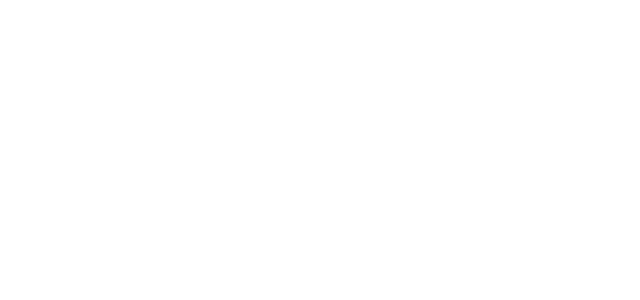
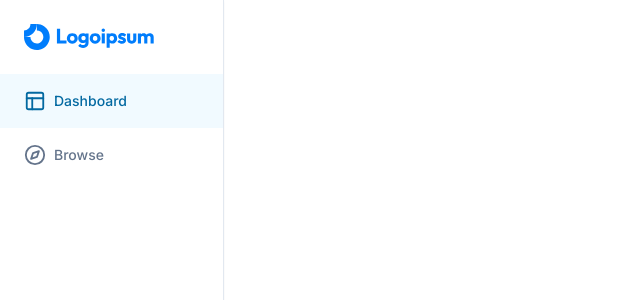
Before and after one commit to ramybr/lms-udemy-clone, a Next.js app: page / in a window 1280 px wide. Shown: the top 300 px of the page, without its empty margins (0-640 px from the left). Built offline with nearby package versions, Linux system fonts and the light colour scheme.

Commit message:
Sidebar/Sidebar-routes/Sidebar-items(pt1)

```diff
--- /dev/null
+++ b/app/(dashbord)/_components/logo.tsx
@@ -0,0 +1,5 @@
+import Image from "next/image";
+
+export const Logo = () => {
+  return <Image height={130} width={130} alt="logo" src="/logo.svg" />;
+};
--- /dev/null
+++ b/app/(dashbord)/_components/sidebar-item.tsx
@@ -0,0 +1,45 @@
+"use client";
+
+import { cn } from "@/lib/utils";
+import { LucideIcon } from "lucide-react";
+import { usePathname, useRouter } from "next/navigation";
+
+type SidebarItemProps = {
+  icon: LucideIcon;
+  label: string;
+  href: string;
+};
+
+export const SidebarItem = ({ icon: Icon, label, href }: SidebarItemProps) => {
+  const pathname = usePathname();
+  const router = useRouter();
+
+  const isActive =
+    (pathname === "/" && href === "/") ||
+    pathname === href ||
+    pathname?.startsWith(`${href}/`);
+
+  const onClick = () => {
+    router.push(href);
+  };
+
+  return (
+    <button
+      onClick={onClick}
+      type="button"
+      className={cn(
+        "flex items-center gap-x-2 text-slate-500 text-sm font-[500] pl-6 transition-all hover:text-slate-600 hover:bg-slate-300/20",
+        isActive &&
+          "text-sky-700 bg-sky-200/20 hover:bg-sky-200/20 hover:text-sky-700"
+      )}
+    >
+      <div className="flex items-center gap-x-2 py-4">
+        <Icon
+          size={22}
+          className={cn("text-slate-500", isActive && "text-sky-700")}
+        />
+        {label}
+      </div>
+    </button>
+  );
+};
--- /dev/null
+++ b/app/(dashbord)/_components/sidebar-routes.tsx
@@ -0,0 +1,35 @@
+"use client";
+
+import { Compass, Key, Layout } from "lucide-react";
+import { SidebarItem } from "./sidebar-item";
+
+const guestRoutes = [
+  {
+    icon: Layout,
+    label: "Dashboard",
+    href: "/",
+  },
+
+  {
+    icon: Compass,
+    label: "Browse",
+    href: "/search",
+  },
+];
+
+export const SidebarRoutes = () => {
+  const routes = guestRoutes;
+
+  return (
+    <div className="flex flex-col w-full">
+      {routes.map((route) => (
+        <SidebarItem
+          key={route.href}
+          icon={route.icon}
+          label={route.label}
+          href={route.href}
+        />
+      ))}
+    </div>
+  );
+};
--- /dev/null
+++ b/app/(dashbord)/_components/sidebar.tsx
@@ -0,0 +1,15 @@
+import { Logo } from "./logo";
+import { SidebarRoutes } from "./sidebar-routes";
+
+export const Sidebar = () => {
+  return (
+    <div className="h-full border-r flex flex-col overflow-y-auto bg-white shadow-sm">
+      <div className="p-6">
+        <Logo />
+      </div>
+      <div className="flex flex-col w-full">
+        <SidebarRoutes />
+      </div>
+    </div>
+  );
+};
--- /dev/null
+++ b/app/(dashbord)/layout.tsx
@@ -0,0 +1,14 @@
+import { Sidebar } from "./_components/sidebar";
+
+const DashbordLayout = ({ children }: { children: React.ReactNode }) => {
+  return (
+    <div className=" h-full">
+      <div className="hidden md:flex h-full w-56 flex-col fixed inset-y-0 z-50">
+        <Sidebar />
+      </div>
+      {children}
+    </div>
+  );
+};
+
+export default DashbordLayout;
```
Also changed, not shown: public/logo.svg (added).
